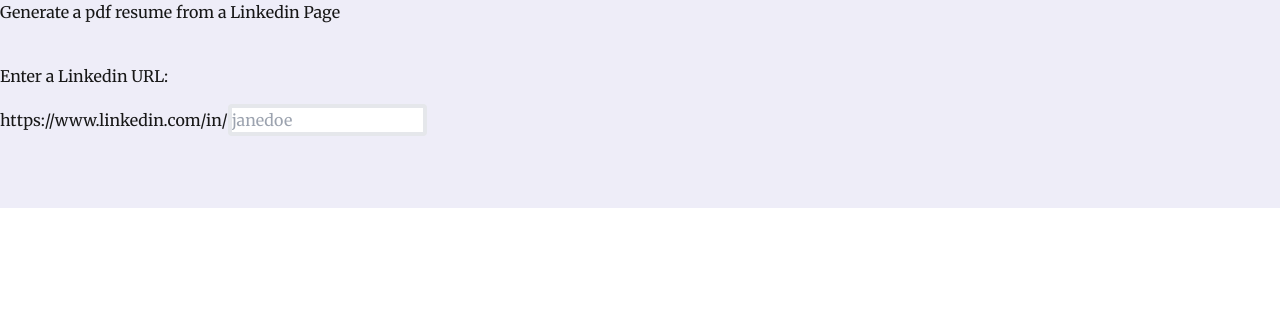
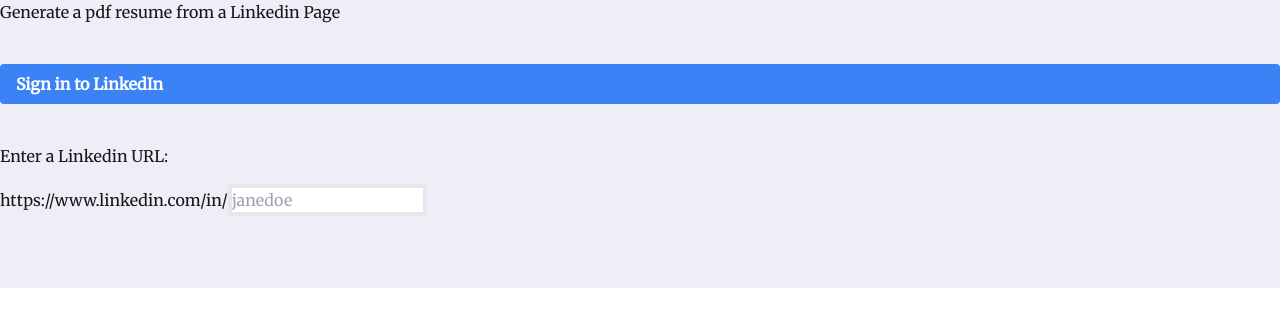
Before and after one commit to ajasinger/li-profile-finder, a Next.js app: page / in a window 1280 px wide. Shown: the top 326 px of the page. Built offline with nearby package versions, Linux system fonts and the light colour scheme.

Commit message:
create & import LoginButton

```diff
--- /dev/null
+++ b/app/components/LoginButton.jsx
@@ -0,0 +1,12 @@
+import Link from "next/link"
+
+export default function LoginButton(){
+    return(
+        <Link
+            href='/api/oauth'
+            className="bg-blue-500 hover:bg-blue-700 text-white font-bold py-2 px-4 rounded"
+        >
+            Sign in to LinkedIn
+        </Link>
+    )
+}
--- a/app/page.js
+++ b/app/page.js
@@ -1,11 +1,13 @@
 import Form from "./components/form";
+import LoginButton from "./components/LoginButton";
 
 export default function Home() {
 
   return (
     <div className="flex flex-col gap-10 text-coal bg-[#EEEDF8] align-items justify-center">
-      {/* class="bg-[#EEEDF8] px-5 py-[56px] text-coal transition-all duration-[200ms] tablet:py-[100px] null" */}
+      {/* className="bg-[#EEEDF8] px-5 py-[56px] text-coal transition-all duration-[200ms] tablet:py-[100px] null" */}
       <h1>Generate a pdf resume from a Linkedin Page</h1>
+      <LoginButton />
       <Form />
     </div>
   );
```
